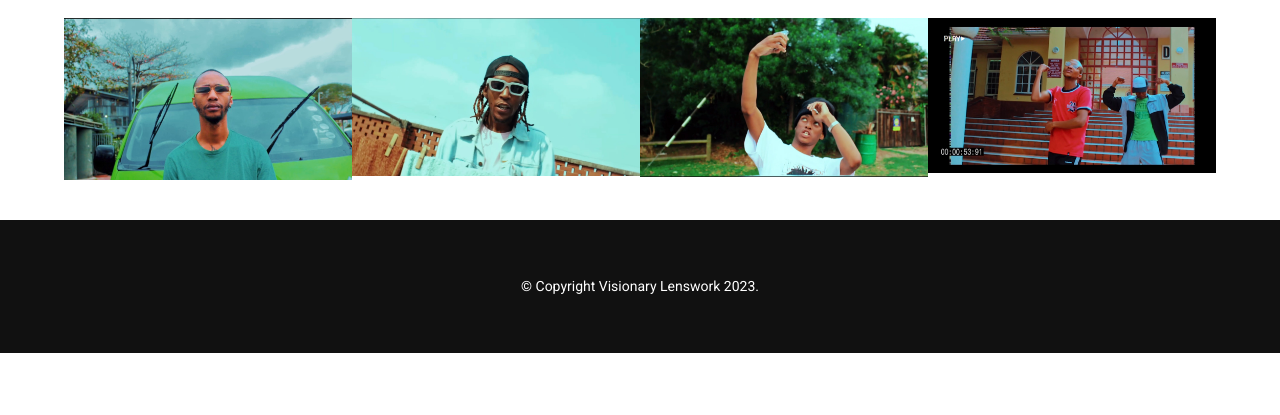
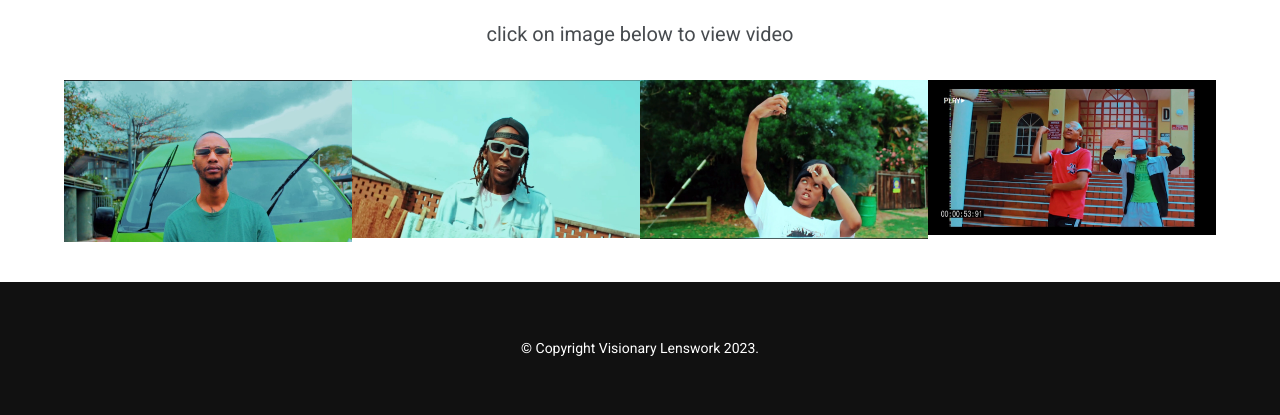
Before and after one commit to Khaya-Tshabalala/VisionaryLenswork, a plain HTML site: page index.html in a window 1280 px wide. Shown: the part 1975-2390 px from the top of the page. Before the commit the page ends 2328 px from the top, so only its background shows below. Drawn offline with Linux system fonts and the light colour scheme.

Commit message:
Update index.html

```diff
--- a/index.html
+++ b/index.html
@@ -95,6 +95,7 @@
             <div class = "container">
                 <h2>SUBSCRIBE TO OUR YOUTUBE CHANNEL</h2>
                 <span>@VisionaryLenswork</span>
+                <span>click on image below to view video</span>
                 <div class = "insta-imgs">
                     <div>
 
```
